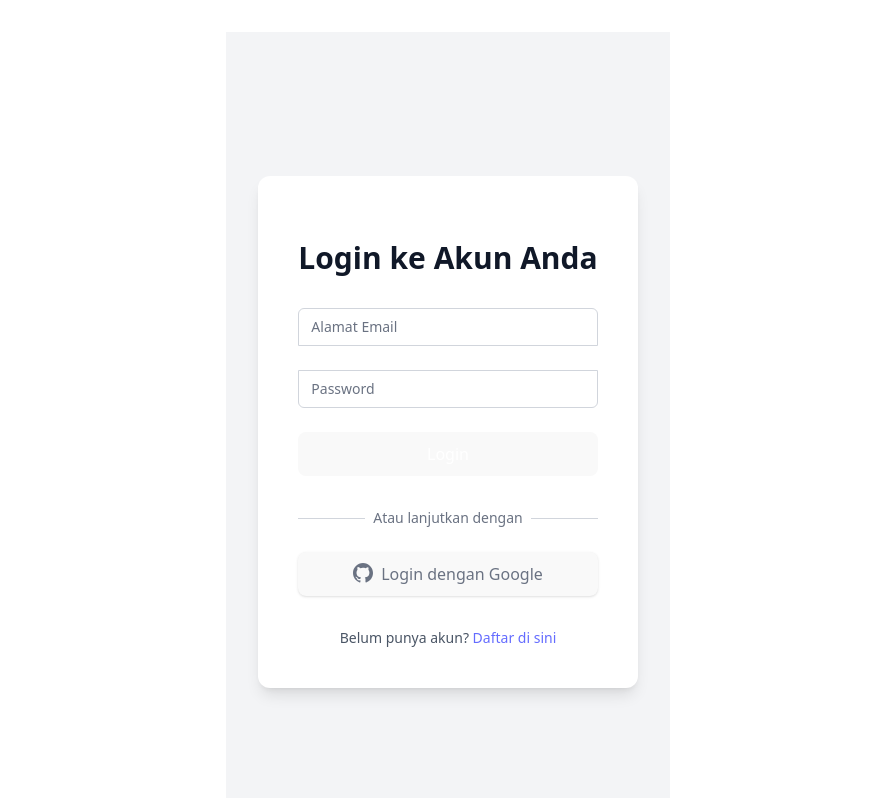
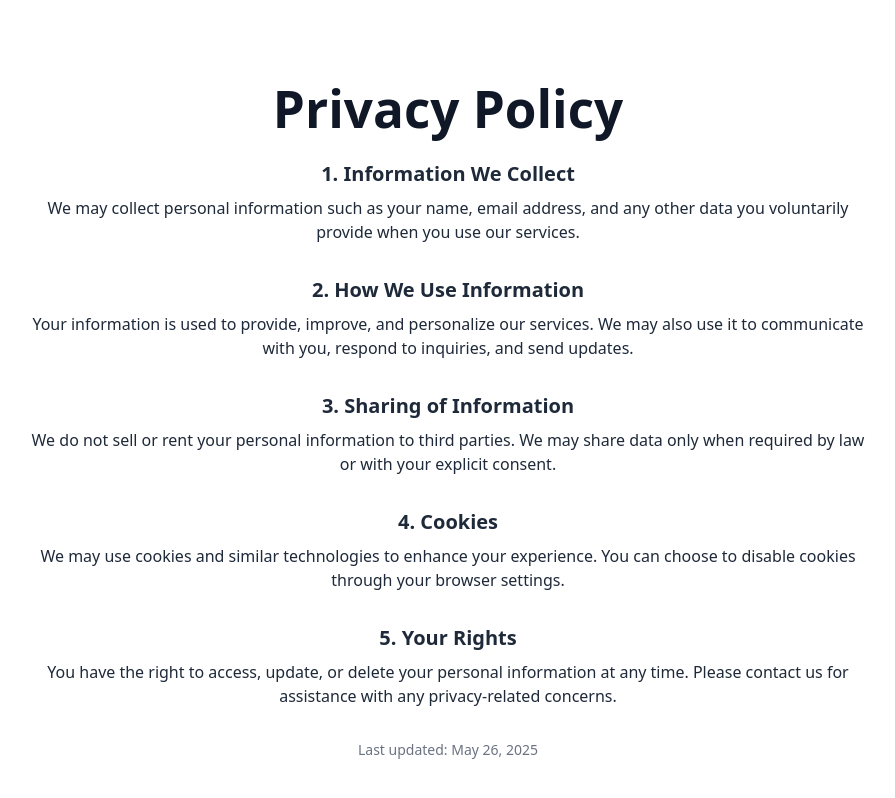
Before and after one commit to MuhYafiTaqq/mariteam, a React (Vite) app: page /privacy-policy in a window 1280 px wide. Before the commit this address led to /login. Shown: the top 798 px of the page, without its empty margins (192-1087 px from the left). Built offline with nearby package versions, Linux system fonts and the light colour scheme; no server answers.

Commit message:
new file:   src/pages/termsprivacy/PrivacyPolicy.jsx 	new file:   src/pages/termsprivacy/Terms.jsx 	modified:   src/routes/AppRoutes.jsx

```diff
--- /dev/null
+++ b/src/pages/termsprivacy/PrivacyPolicy.jsx
@@ -0,0 +1,48 @@
+import React from 'react';
+
+const PrivacyPolicy = () => {
+  return (
+    <div className="bg-white text-gray-800 px-6 py-12 max-w-4xl mx-auto min-h-screen">
+      <h1 className="text-3xl font-bold mb-6 text-gray-900">Privacy Policy</h1>
+
+      <section className="mb-8">
+        <h2 className="text-xl font-semibold mb-2">1. Information We Collect</h2>
+        <p>
+          We may collect personal information such as your name, email address, and any other data you voluntarily provide when you use our services.
+        </p>
+      </section>
+
+      <section className="mb-8">
+        <h2 className="text-xl font-semibold mb-2">2. How We Use Information</h2>
+        <p>
+          Your information is used to provide, improve, and personalize our services. We may also use it to communicate with you, respond to inquiries, and send updates.
+        </p>
+      </section>
+
+      <section className="mb-8">
+        <h2 className="text-xl font-semibold mb-2">3. Sharing of Information</h2>
+        <p>
+          We do not sell or rent your personal information to third parties. We may share data only when required by law or with your explicit consent.
+        </p>
+      </section>
+
+      <section className="mb-8">
+        <h2 className="text-xl font-semibold mb-2">4. Cookies</h2>
+        <p>
+          We may use cookies and similar technologies to enhance your experience. You can choose to disable cookies through your browser settings.
+        </p>
+      </section>
+
+      <section className="mb-8">
+        <h2 className="text-xl font-semibold mb-2">5. Your Rights</h2>
+        <p>
+          You have the right to access, update, or delete your personal information at any time. Please contact us for assistance with any privacy-related concerns.
+        </p>
+      </section>
+
+      <p className="text-sm text-gray-500 mt-8">Last updated: May 26, 2025</p>
+    </div>
+  );
+};
+
+export default PrivacyPolicy;
--- /dev/null
+++ b/src/pages/termsprivacy/Terms.jsx
@@ -0,0 +1,42 @@
+// File: Terms.jsx
+import React from 'react';
+
+const Terms = () => {
+  return (
+    <div className="bg-white text-gray-800 px-6 py-12 max-w-4xl mx-auto min-h-screen">
+      <h1 className="text-3xl font-bold mb-6 text-gray-900">Terms of Service</h1>
+
+      <section className="mb-8">
+        <h2 className="text-xl font-semibold mb-2">1. Acceptance of Terms</h2>
+        <p>
+          By accessing and using this website, you agree to be bound by the terms and conditions set forth herein. If you do not agree with these terms, you should not use this website.
+        </p>
+      </section>
+
+      <section className="mb-8">
+        <h2 className="text-xl font-semibold mb-2">2. Use of the Site</h2>
+        <p>
+          You agree to use the site for lawful purposes only. You must not use this site to distribute any content that is unlawful, harmful, threatening, abusive, harassing, defamatory, or otherwise objectionable.
+        </p>
+      </section>
+
+      <section className="mb-8">
+        <h2 className="text-xl font-semibold mb-2">3. Intellectual Property</h2>
+        <p>
+          All content on this website, including text, graphics, logos, and images, is the property of the website owner and is protected by applicable copyright and trademark laws.
+        </p>
+      </section>
+
+      <section className="mb-8">
+        <h2 className="text-xl font-semibold mb-2">4. Changes to Terms</h2>
+        <p>
+          We reserve the right to modify these terms at any time. Changes will be effective immediately upon posting to the site. Your continued use of the site signifies your acceptance of the updated terms.
+        </p>
+      </section>
+
+      <p className="text-sm text-gray-500 mt-8">Last updated: May 26, 2025</p>
+    </div>
+  );
+};
+
+export default Terms;
--- a/src/routes/AppRoutes.jsx
+++ b/src/routes/AppRoutes.jsx
@@ -19,6 +19,8 @@ import QuizPage from '../features/learning/pages/QuizPage';
 import SettingsPage from '../features/settings/pages/SettingsPage';
 import ViewScoresPage from '../features/scores/pages/ViewScoresPage';
 
+import Terms from '../pages/termsprivacy/terms';
+import PrivacyPolicy from '../pages/termsprivacy/PrivacyPolicy';
 // (Opsional) Import halaman jika rute tidak ditemukan
 // import NotFoundPage from '../pages/NotFoundPage';
 
@@ -89,6 +91,9 @@ const AppRoutes = () => {
       {/* Opsi 2: Tampilkan halaman NotFoundPage (jika Anda membuatnya) */}
       {/* <Route path="*" element={<NotFoundPage />} /> */}
 
+      <Route path="/terms" element={<Terms />} />
+      <Route path="/privacy-policy" element={<PrivacyPolicy />} />
+
     </Routes>
   );
 };
```
